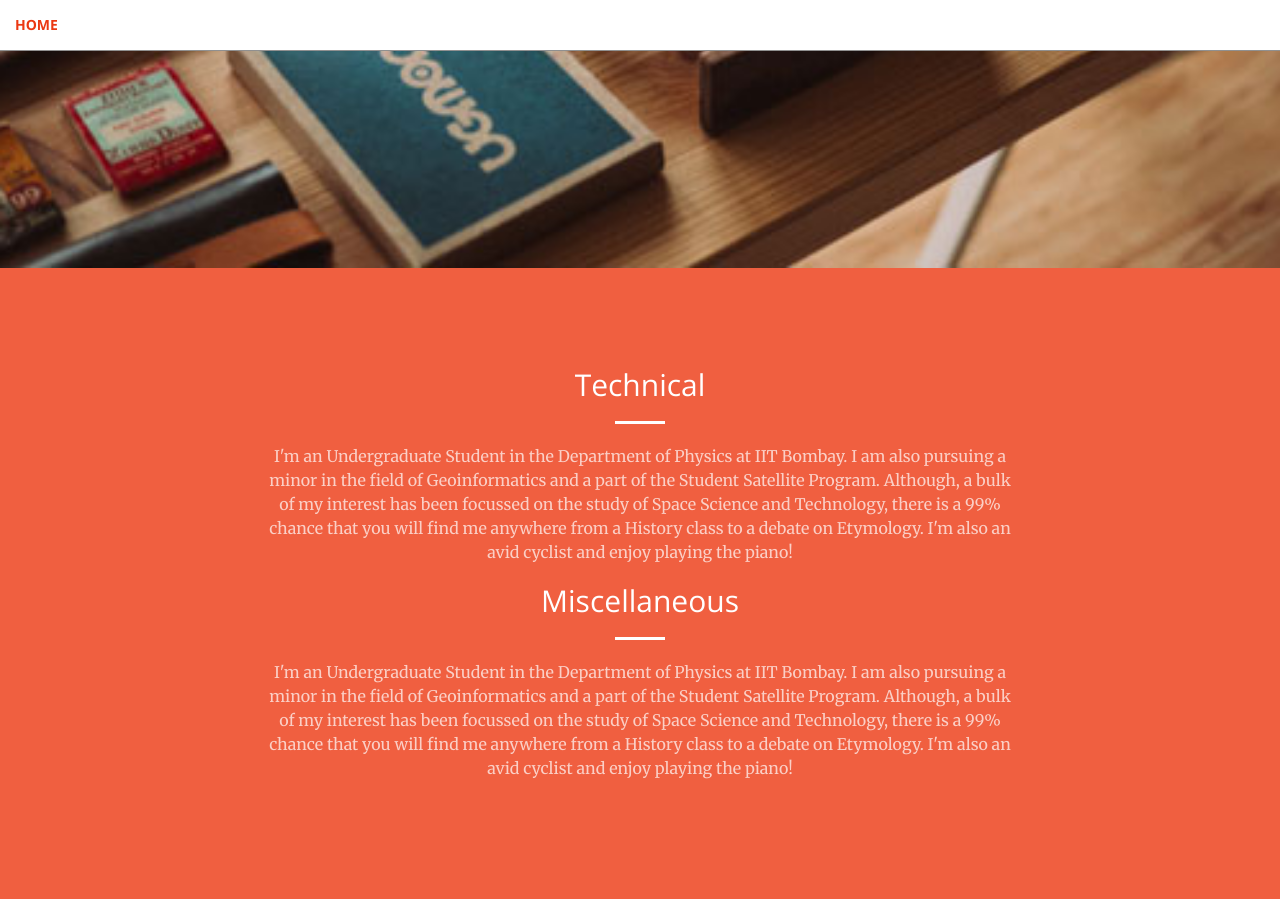
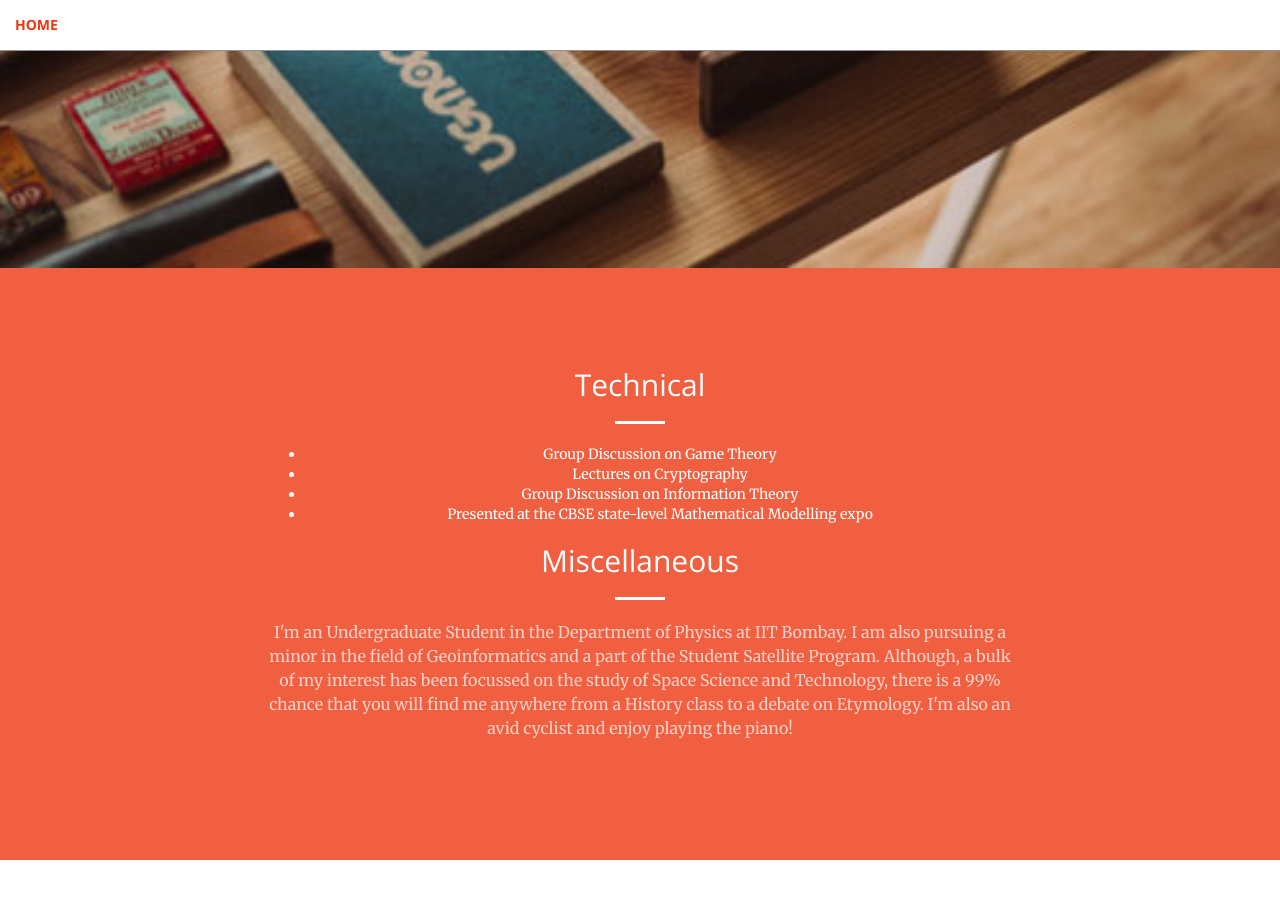
Before and after one commit to aravindbharathi/aravindbharathi.github.io, a Jekyll site: the page talks/index.html, which Jekyll copies as it is, in a window 1280 px wide and 900 px high, scrolled down 632 px. Built offline with Jekyll 4.4.1, drawn with Linux system fonts in a browser that asks for light colours; after the commit the page ends 1492 px from its top, so only the background shows below that.

Commit message:
Update index.html

```diff
--- a/talks/index.html
+++ b/talks/index.html
@@ -81,7 +81,14 @@
                 <div class="col-lg-8 col-lg-offset-2 text-center">
                     <h2 class="section-heading">Technical</h2>
                     <hr class="light">
-                    <p class="text-faded">I'm an Undergraduate Student in the Department of Physics at IIT Bombay. I am also pursuing a minor in the field of Geoinformatics and a part of the Student Satellite Program. Although, a bulk of my interest has been focussed on the study of Space Science and Technology, there is a 99% chance that you will find me anywhere from a History class to a debate on Etymology. I'm also an avid cyclist and enjoy playing the piano!</p>
+                    <p class="text-faded">
+                      <ul>
+                        <li>Group Discussion on Game Theory</li>
+                        <li>Lectures on Cryptography</li>
+                        <li>Group Discussion on Information Theory</li>
+                        <li>Presented at the CBSE state-level Mathematical Modelling expo</li>
+                      </ul>
+                    </p>
                     <!--a href="#stuff" class="btn btn-default btn-xl">What else?</a-->
                     <h2 class="section-heading">Miscellaneous</h2>
                     <hr class="light">
```
